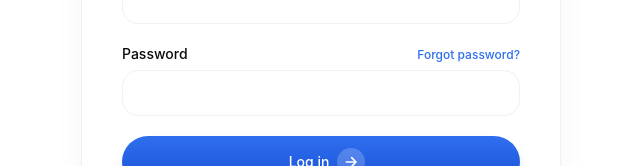
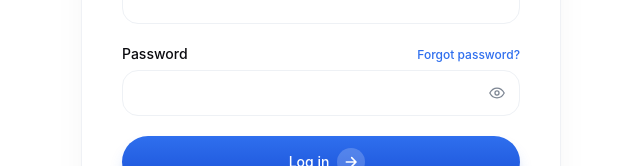
Before and after one commit to ndeen17/-transaction, a React (Vite) app: page /login in a window 1280 px wide. Shown: the part 303-469 px from the top of the page, without its empty margins (319-959 px from the left). Built offline with nearby package versions, Linux system fonts and the light colour scheme; no server answers; a web font is replaced by a local one.

Commit message:
pin done

```diff
--- a/src/components/SupportChat.tsx
+++ b/src/components/SupportChat.tsx
@@ -1,18 +1,8 @@
 import { useEffect, useRef } from "react";
 import { useLocation } from "react-router-dom";
+import "../lib/supportChat";
 
 const TAWK_SRC = "https://embed.tawk.to/6a687f504e35e01d476b498d/1juk32lba";
-
-declare global {
-  interface Window {
-    Tawk_API?: {
-      onLoad?: () => void;
-      showWidget?: () => void;
-      hideWidget?: () => void;
-    };
-    Tawk_LoadStart?: Date;
-  }
-}
 
 // Loads the Tawk.to widget lazily on first entry into the signed-in dashboard area,
 // then just shows/hides it as the user navigates — never loaded at all for anonymous
--- a/src/components/dashboard/DashboardNav.tsx
+++ b/src/components/dashboard/DashboardNav.tsx
@@ -1,20 +1,21 @@
 import type { ComponentType, SVGProps } from "react";
 import { Link, useLocation } from "react-router-dom";
 import { Logo } from "../Logo";
+import { openSupportChat } from "../../lib/supportChat";
 import { ChatIcon, HomeIcon, LogoutIcon, SettingsIcon } from "./icons";
 import { DASH_FOCUS_RING } from "./theme";
 
 interface NavItem {
   label: string;
   Icon: ComponentType<SVGProps<SVGSVGElement>>;
-  action: "logout" | "comingSoon" | "link";
+  action: "logout" | "openSupport" | "link";
   to?: string;
 }
 
 const NAV_ITEMS: NavItem[] = [
   { label: "Settings", Icon: SettingsIcon, action: "link", to: "/dashboard/settings" },
   { label: "Home", Icon: HomeIcon, action: "link", to: "/dashboard" },
-  { label: "Support", Icon: ChatIcon, action: "comingSoon" },
+  { label: "Support", Icon: ChatIcon, action: "openSupport" },
   { label: "Logout", Icon: LogoutIcon, action: "logout" },
 ];
 
@@ -23,9 +24,9 @@ interface NavHandlers {
   onLogout: () => void;
 }
 
-function handleClick(item: NavItem, { onComingSoon, onLogout }: NavHandlers) {
+function handleClick(item: NavItem, { onLogout }: NavHandlers) {
   if (item.action === "logout") onLogout();
-  else if (item.action === "comingSoon") onComingSoon(item.label);
+  else if (item.action === "openSupport") openSupportChat();
 }
 
 function isActive(item: NavItem, pathname: string): boolean {
--- a/src/components/icons.tsx
+++ b/src/components/icons.tsx
@@ -22,6 +22,35 @@ export function GlobeIcon(props: SVGProps<SVGSVGElement>) {
         d="M10 2.75c2.4 2.1 2.4 12.4 0 14.5M10 2.75c-2.4 2.1-2.4 12.4 0 14.5M2.9 7.25h14.2M2.9 12.75h14.2"
         stroke="currentColor"
         strokeWidth="1.4"
+      />
+    </svg>
+  );
+}
+
+export function EyeIcon(props: SVGProps<SVGSVGElement>) {
+  return (
+    <svg viewBox="0 0 20 20" fill="none" {...props}>
+      <path
+        d="M2 10s2.9-5.4 8-5.4S18 10 18 10s-2.9 5.4-8 5.4S2 10 2 10Z"
+        stroke="currentColor"
+        strokeWidth="1.4"
+        strokeLinecap="round"
+        strokeLinejoin="round"
+      />
+      <circle cx="10" cy="10" r="2.25" stroke="currentColor" strokeWidth="1.4" />
+    </svg>
+  );
+}
+
+export function EyeOffIcon(props: SVGProps<SVGSVGElement>) {
+  return (
+    <svg viewBox="0 0 20 20" fill="none" {...props}>
+      <path
+        d="M3.3 3.3l13.4 13.4M8 8.3a2.25 2.25 0 0 0 3.2 3.2M5.7 5.8C3.6 7.1 2 10 2 10s2.9 5.4 8 5.4c1.4 0 2.7-.4 3.7-1M10 4.6c4.6 0 8 5.4 8 5.4s-.7 1.3-2 2.5"
+        stroke="currentColor"
+        strokeWidth="1.4"
+        strokeLinecap="round"
+        strokeLinejoin="round"
       />
     </svg>
   );
--- /dev/null
+++ b/src/components/ui/PasswordInput.tsx
@@ -0,0 +1,25 @@
+import { useState, type InputHTMLAttributes } from "react";
+import { EyeIcon, EyeOffIcon } from "../icons";
+
+export function PasswordInput({ className = "", ...props }: InputHTMLAttributes<HTMLInputElement>) {
+  const [visible, setVisible] = useState(false);
+
+  return (
+    <div className="relative">
+      <input
+        {...props}
+        type={visible ? "text" : "password"}
+        className={`w-full rounded-2xl border border-[#EEF1F5] bg-white px-4 py-3 pr-11 text-sm text-ink outline-none transition-colors placeholder:text-muted/70 focus:border-blue-500 ${className}`}
+      />
+      <button
+        type="button"
+        onClick={() => setVisible((v) => !v)}
+        aria-label={visible ? "Hide password" : "Show password"}
+        tabIndex={-1}
+        className="absolute right-3.5 top-1/2 -translate-y-1/2 text-muted transition-colors hover:text-ink"
+      >
+        {visible ? <EyeOffIcon className="h-[18px] w-[18px]" /> : <EyeIcon className="h-[18px] w-[18px]" />}
+      </button>
+    </div>
+  );
+}
--- a/src/components/ui/TextField.tsx
+++ b/src/components/ui/TextField.tsx
@@ -1,6 +1,7 @@
-import type { InputHTMLAttributes } from "react";
+import { useState, type InputHTMLAttributes } from "react";
 import { useFormContext, type Path } from "react-hook-form";
 import type { SignupFormValues } from "../../lib/signupSchema";
+import { EyeIcon, EyeOffIcon } from "../icons";
 import { getFieldError } from "./fieldError";
 
 interface TextFieldProps extends Omit<InputHTMLAttributes<HTMLInputElement>, "name"> {
@@ -9,13 +10,15 @@ interface TextFieldProps extends Omit<InputHTMLAttributes<HTMLInputElement>, "na
   optional?: boolean;
 }
 
-export function TextField({ name, label, optional, className = "", ...props }: TextFieldProps) {
+export function TextField({ name, label, optional, type, className = "", ...props }: TextFieldProps) {
   const {
     register,
     formState: { errors },
   } = useFormContext<SignupFormValues>();
+  const [visible, setVisible] = useState(false);
 
   const error = getFieldError(errors, name);
+  const isPassword = type === "password";
 
   return (
     <label className="block">
@@ -23,13 +26,27 @@ export function TextField({ name, label, optional, className = "", ...props }: T
         {label}
         {optional && <span className="text-xs font-normal text-muted">Optional</span>}
       </span>
-      <input
-        {...register(name)}
-        {...props}
-        className={`w-full rounded-2xl border bg-white px-4 py-3 text-sm text-ink outline-none transition-colors placeholder:text-muted/70 focus:border-blue-500 ${
-          error ? "border-[#F2555A]" : "border-[#EEF1F5]"
-        } ${className}`}
-      />
+      <div className="relative">
+        <input
+          {...register(name)}
+          {...props}
+          type={isPassword ? (visible ? "text" : "password") : type}
+          className={`w-full rounded-2xl border bg-white px-4 py-3 text-sm text-ink outline-none transition-colors placeholder:text-muted/70 focus:border-blue-500 ${
+            isPassword ? "pr-11" : ""
+          } ${error ? "border-[#F2555A]" : "border-[#EEF1F5]"} ${className}`}
+        />
+        {isPassword && (
+          <button
+            type="button"
+            onClick={() => setVisible((v) => !v)}
+            aria-label={visible ? "Hide password" : "Show password"}
+            tabIndex={-1}
+            className="absolute right-3.5 top-1/2 -translate-y-1/2 text-muted transition-colors hover:text-ink"
+          >
+            {visible ? <EyeOffIcon className="h-[18px] w-[18px]" /> : <EyeIcon className="h-[18px] w-[18px]" />}
+          </button>
+        )}
+      </div>
       {error && <span className="mt-1.5 block text-xs text-[#F2555A]">{error}</span>}
     </label>
   );
--- /dev/null
+++ b/src/lib/supportChat.ts
@@ -0,0 +1,19 @@
+declare global {
+  interface Window {
+    Tawk_API?: {
+      onLoad?: () => void;
+      showWidget?: () => void;
+      hideWidget?: () => void;
+      maximize?: () => void;
+    };
+    Tawk_LoadStart?: Date;
+  }
+}
+
+// Opens the chat widget in its expanded window — used by the "Support" nav item. Safe to
+// call even if the widget hasn't finished loading yet (SupportChat only injects the script
+// once the user is signed in and inside /dashboard, which is the only place this is called
+// from); it just silently no-ops in that unlikely race rather than throwing.
+export function openSupportChat() {
+  window.Tawk_API?.maximize?.();
+}
--- a/src/pages/ForgotPasswordPage.tsx
+++ b/src/pages/ForgotPasswordPage.tsx
@@ -3,6 +3,7 @@ import { Link, useNavigate } from "react-router-dom";
 import { Badge } from "../components/ui/Badge";
 import { Button } from "../components/ui/Button";
 import { OtpInput } from "../components/ui/OtpInput";
+import { PasswordInput } from "../components/ui/PasswordInput";
 import { WizardPanel } from "../components/ui/WizardPanel";
 import { Logo } from "../components/Logo";
 import { ApiRequestError, confirmPasswordReset, requestPasswordReset } from "../lib/api";
@@ -146,25 +147,21 @@ export function ForgotPasswordPage() {
 
               <label className="block">
                 <span className="mb-1.5 block text-sm font-medium text-ink">New password</span>
-                <input
-                  type="password"
+                <PasswordInput
                   value={newPassword}
                   onChange={(e) => setNewPassword(e.target.value)}
                   autoComplete="new-password"
                   required
-                  className="w-full rounded-2xl border border-[#EEF1F5] bg-white px-4 py-3 text-sm text-ink outline-none transition-colors placeholder:text-muted/70 focus:border-blue-500"
                 />
               </label>
 
               <label className="block">
                 <span className="mb-1.5 block text-sm font-medium text-ink">Confirm new password</span>
-                <input
-                  type="password"
+                <PasswordInput
                   value={confirmNewPassword}
                   onChange={(e) => setConfirmNewPassword(e.target.value)}
                   autoComplete="new-password"
                   required
-                  className="w-full rounded-2xl border border-[#EEF1F5] bg-white px-4 py-3 text-sm text-ink outline-none transition-colors placeholder:text-muted/70 focus:border-blue-500"
                 />
               </label>
               <p className="text-xs text-muted">At least 8 characters, with a mix of letters and numbers.</p>
--- a/src/pages/LoginPage.tsx
+++ b/src/pages/LoginPage.tsx
@@ -2,6 +2,7 @@ import { useState, type FormEvent } from "react";
 import { Link, useNavigate } from "react-router-dom";
 import { Badge } from "../components/ui/Badge";
 import { Button } from "../components/ui/Button";
+import { PasswordInput } from "../components/ui/PasswordInput";
 import { WizardPanel } from "../components/ui/WizardPanel";
 import { Logo } from "../components/Logo";
 import { ApiRequestError, login } from "../lib/api";
@@ -74,13 +75,11 @@ export function LoginPage() {
                 Forgot password?
               </Link>
             </span>
-            <input
-              type="password"
+            <PasswordInput
               value={password}
               onChange={(e) => setPassword(e.target.value)}
               autoComplete="current-password"
               required
-              className="w-full rounded-2xl border border-[#EEF1F5] bg-white px-4 py-3 text-sm text-ink outline-none transition-colors placeholder:text-muted/70 focus:border-blue-500"
             />
           </label>
 
```
